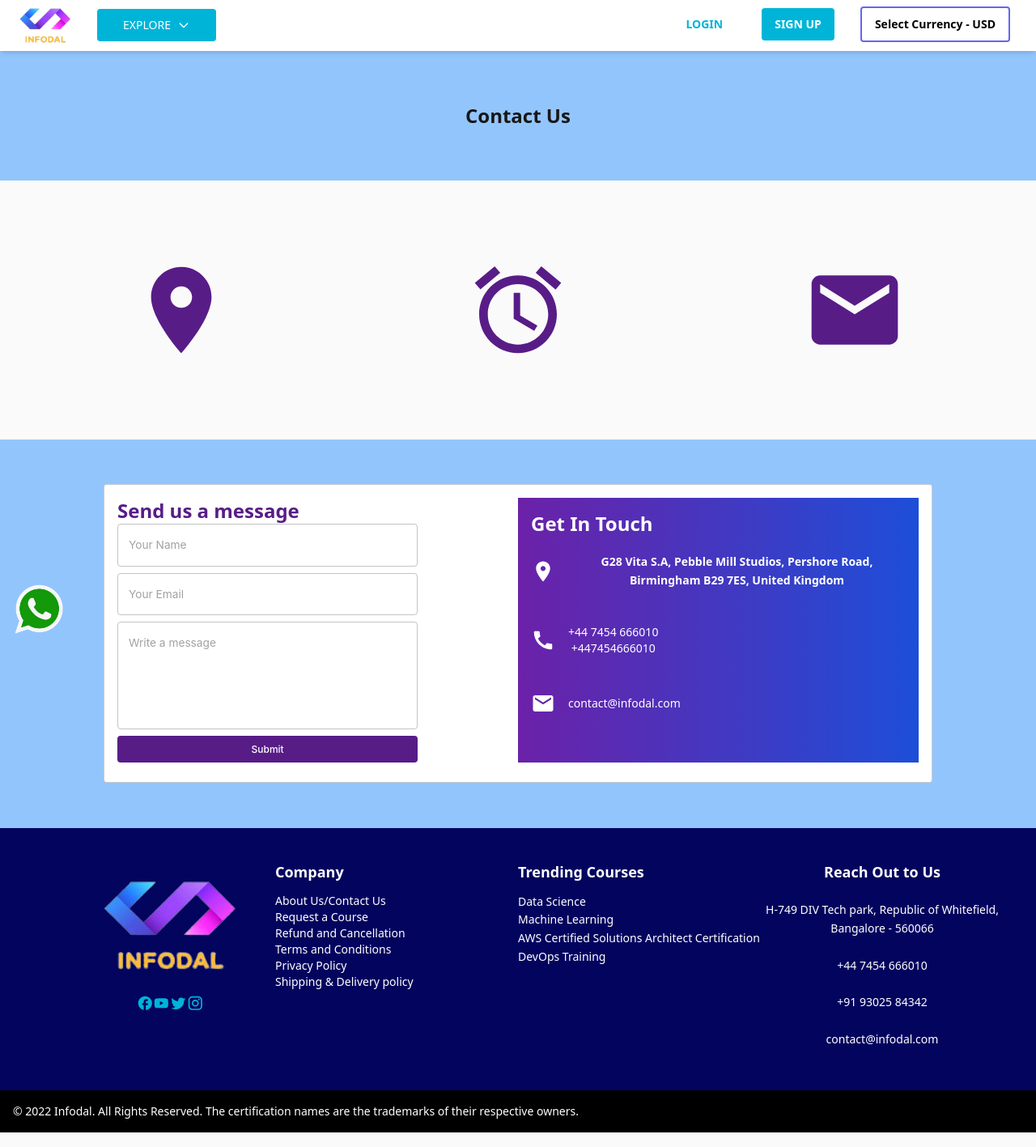
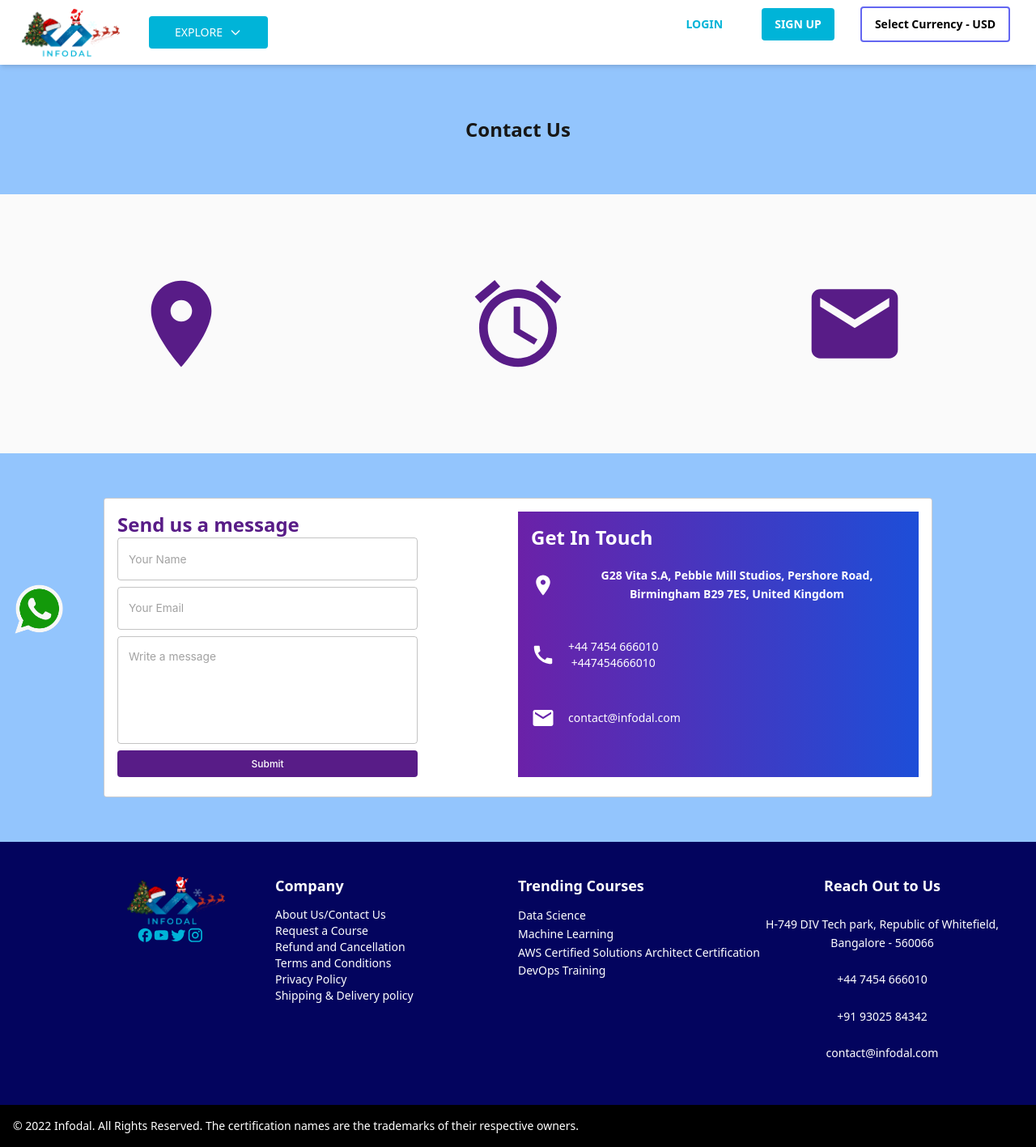
Before and after one commit to Gaurav-2k1/test, a Next.js app: page /contact in a window 1280 px wide. Shown: the whole page at 81% size. Built offline with nearby package versions, Linux system fonts and the light colour scheme.

Commit message:
logo changes

```diff
--- a/components/Footer/Footer.js
+++ b/components/Footer/Footer.js
@@ -1,5 +1,3 @@
-import Image from "next/image";
-import Logo from "../../public/logo.png";
 import React from "react";
 import FacebookOutlinedIcon from "@mui/icons-material/FacebookOutlined";
 import YouTubeIcon from "@mui/icons-material/YouTube";
@@ -8,6 +6,7 @@ import InstagramIcon from "@mui/icons-material/Instagram";
 import { Divider } from "@mui/material";
 import Link from "next/link";
 import useIsDesktop from "../Hooks/useIsDesktop";
+import Logo from "../Shared/Logo";
 
 export default function Footer() {
   const isDesktop = useIsDesktop();
@@ -15,9 +14,7 @@ export default function Footer() {
     <div>
       <div className="w-full flex flex-col items-center bg-secondary pb-10 md:grid md:grid-cols-4 md:p-10 md:items-start">
         <div className="flex flex-col items-center md:pl-10">
-          <div className="w-20 h-fit my-5 md:w-auto">
-            <Image src={Logo} alt="Infodal Logo" />
-          </div>
+          <Logo />
           {!isDesktop && (
             <p className="text-center text-white w-2/3 mb-3">
               Address: H-749 DIV Tech park, Republic of Whitefield, Bangalore -
--- a/components/Header/Header.js
+++ b/components/Header/Header.js
@@ -8,7 +8,6 @@ import {
 import Image from "next/image";
 import { useRouter } from "next/router";
 import React, { useEffect, useState } from "react";
-import Logo from "../../public/logo.png";
 import { useDispatch, useSelector } from "react-redux";
 import { getCurrency, setCurrency } from "../../store/currencySlice";
 import MenuBar, { CurrencySelect } from "./MenuBar";
@@ -30,6 +29,7 @@ import {
 import { isEqual } from "lodash";
 import { logout } from "../../store/authSlice";
 import useIsDesktop from "../Hooks/useIsDesktop";
+import Logo from "../Shared/Logo";
 
 export default function Header() {
   const isMenuOpen = useSelector(getMenuToggle);
@@ -71,11 +71,7 @@ export default function Header() {
       {isDesktop && (
         <div className="bg-white z-50 shadow-md w-full">
           <div className="flex flex-row py-2 px-2 items-center">
-            <Link href="/" passHref>
-              <div className="w-20 h-fit flex flex-row pl-4">
-                <Image src={Logo} alt="Infodal Logo" />
-              </div>
-            </Link>
+            <Logo />
 
             <div className="w-25 h-fit flex flex-row px-8 relative group">
               <button
@@ -200,11 +196,7 @@ export default function Header() {
               />
               <MenuBar />
             </div>
-            <Link href="/" passHref>
-              <div className="w-20 h-fit">
-                <Image src={Logo} alt="Infodal Logo" />
-              </div>
-            </Link>
+            <Logo />
             <div className="w-20 flex flex-row justify-end">
               <Link href="/search?query=" passHref>
                 <SearchOutlinedIcon />
--- a/components/Header/MenuBar.js
+++ b/components/Header/MenuBar.js
@@ -1,6 +1,5 @@
 import Image from "next/image";
 import React, { useState } from "react";
-import Logo from "../../public/logo.png";
 import { SwipeableDrawer } from "@mui/material";
 import { useDispatch, useSelector } from "react-redux";
 import {
@@ -26,6 +25,7 @@ import {
 import { isEqual } from "lodash";
 import { logout } from "../../store/authSlice";
 import useIsAuthenticated from "../Hooks/useIsAuthenticated";
+import Logo from "../Shared/Logo";
 
 export default function MenuBar() {
   const isMenuOpen = useSelector(getMenuToggle);
@@ -70,9 +70,7 @@ export default function MenuBar() {
     >
       <div className="w-[100vw] md:w-[33vw]">
         <div className="flex flex-row justify-center px-2 pt-2 items-center shadow-md">
-          <div className="w-20 h-fit">
-            <Image src={Logo} alt="Infodal Logo" />
-          </div>
+          <Logo />
           <IconButton
             onClick={() => toggleDrawer(false)}
             className="absolute right-5"
--- /dev/null
+++ b/components/Shared/Logo.js
@@ -0,0 +1,18 @@
+import Image from "next/image";
+import Link from "next/link";
+import React from "react";
+import InfodalLogo from "../../public/logo.png";
+export default function Logo() {
+  return (
+    <Link href="/" passHref>
+      <div className="w-36 h-16 flex flex-row pl-4">
+        <Image
+          src={InfodalLogo}
+          alt="Infodal Logo"
+          objectFit="contain"
+          className=""
+        />
+      </div>
+    </Link>
+  );
+}
--- a/pages/live-courses/index.js
+++ b/pages/live-courses/index.js
@@ -19,6 +19,12 @@ export default function LiveCourses() {
   const handleSearchClick = () => {
     // !isEmpty(search) ? (
     Router.push({ pathname: "/search", query: { query: search } });
+  };
+
+  const handleKeyboardEnter = (e) => {
+    if (e.key === "Enter") {
+      handleSearchClick();
+    }
   };
 
   const isLoading =
@@ -43,6 +49,7 @@ export default function LiveCourses() {
               className="m-3 bg-white align-center  md:w-[50vw] w-[70vw] rounded"
               size="normal"
               placeholder="What do you want to learn today?"
+              onKeyDown={handleKeyboardEnter}
               InputProps={{
                 startAdornment: (
                   <InputAdornment position="start">
--- a/pages/video-courses/index.js
+++ b/pages/video-courses/index.js
@@ -1,5 +1,20 @@
-import { ExpandMore, ExpandMoreOutlined, SearchOutlined } from "@mui/icons-material";
-import { Button, Card, CardActions, CardContent, CardHeader, Collapse, Hidden, InputAdornment, TextField, Typography } from "@mui/material";
+import {
+  ExpandMore,
+  ExpandMoreOutlined,
+  SearchOutlined,
+} from "@mui/icons-material";
+import {
+  Button,
+  Card,
+  CardActions,
+  CardContent,
+  CardHeader,
+  Collapse,
+  Hidden,
+  InputAdornment,
+  TextField,
+  Typography,
+} from "@mui/material";
 import { isNull, isUndefined } from "lodash";
 import Router from "next/router";
 import React, { useState } from "react";
@@ -24,7 +39,11 @@ export default function VideoCourses() {
     Router.push({ pathname: "/search", query: { query: search } });
   };
 
-
+  const handleKeyboardEnter = (e) => {
+    if (e.key === "Enter") {
+      handleSearchClick();
+    }
+  };
 
   const isLoading =
     isUndefined(courses) ||
@@ -39,7 +58,9 @@ export default function VideoCourses() {
         className="mb-10 flex justify-center"
       >
         <div className="p-16 md:p-4 md:absolute md:top-[5vh] md:text-3xl flex flex-col">
-            <div className="text-white text-center">Explore All Video Courses</div>
+          <div className="text-white text-center">
+            Explore All Video Courses
+          </div>
           <div className="flex flex-row justify-between items-center">
             <TextField
               value={search}
@@ -48,6 +69,7 @@ export default function VideoCourses() {
               className="m-3 bg-white align-center  md:w-[50vw] w-[70vw] rounded"
               size="normal"
               placeholder="What do you want to learn today?"
+              onKeyDown={handleKeyboardEnter}
               InputProps={{
                 startAdornment: (
                   <InputAdornment position="start">
```
Also changed, not shown: public/logo-main.png (added), public/logo.png. Lines whose indentation alone changed are shown as unchanged.
